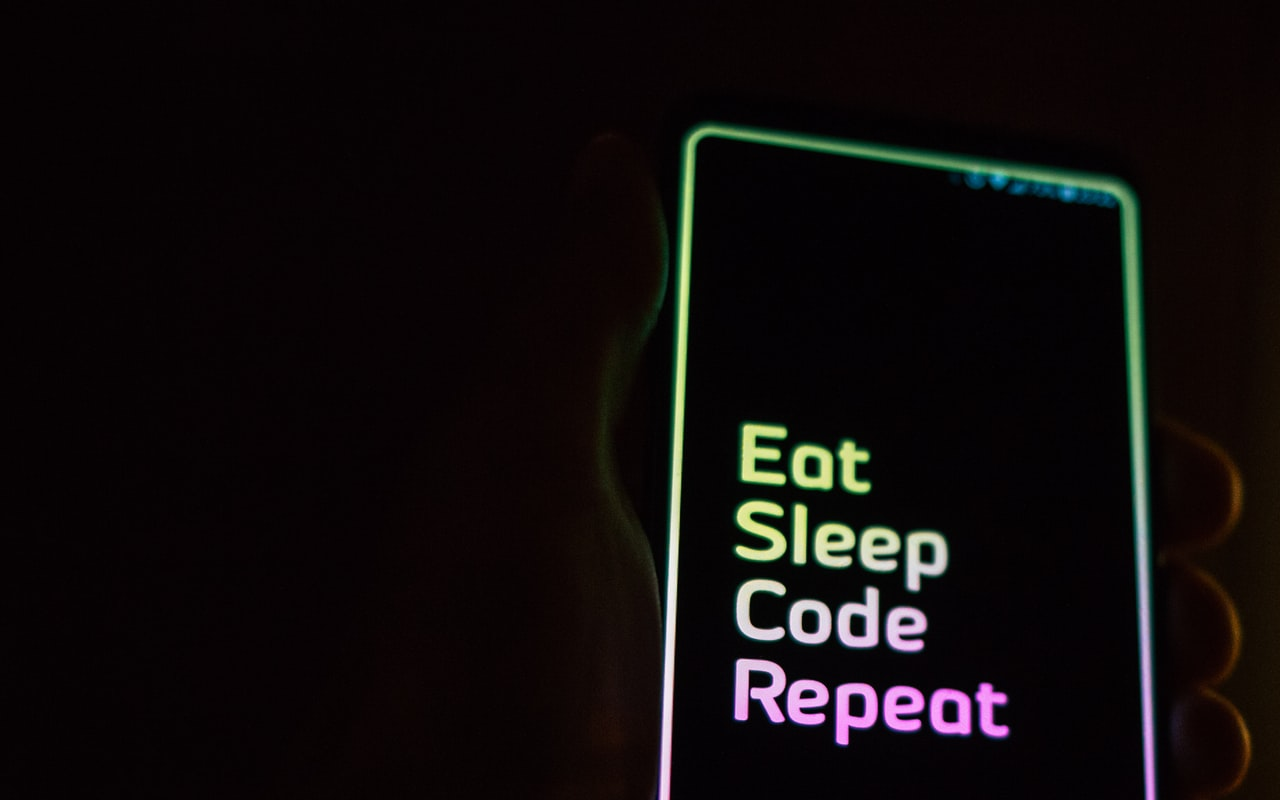
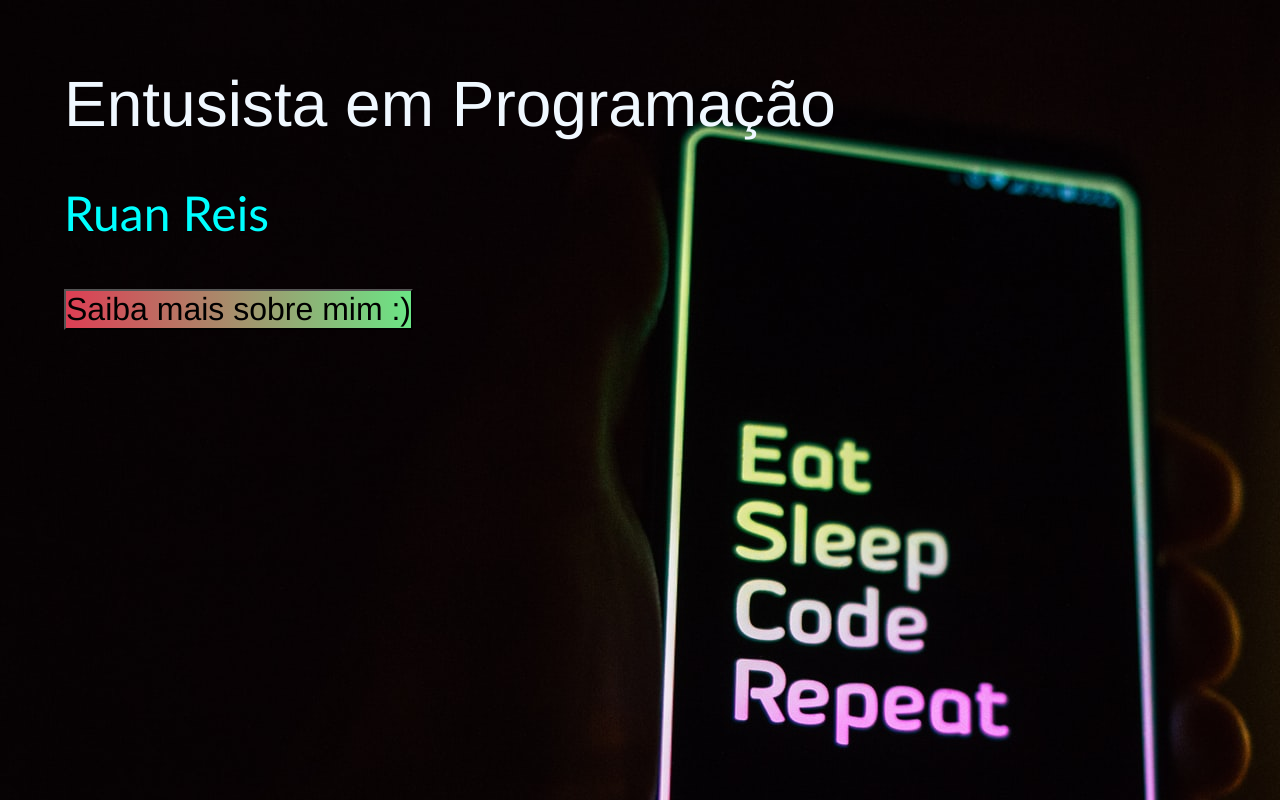
Before and after one commit to Limb00z/Portifolio, a plain HTML site: page index.html in a window 1280 px wide. Drawn offline with Linux system fonts and the light colour scheme.

Commit message:
atualização 25/02

```diff
--- a/index.html
+++ b/index.html
@@ -17,9 +17,15 @@
             <div class="ing.wrapper">
                  <img src="imagens/bg.jpg" alt="">
             </div>
-            <h1>Entusista em Programação</h1>
-            <p>Ruan Reis</p>
-            <button>Saiba mais sobre mim :)</button>
+            <div class="banner">
+                <h1> Entusista em Programação </h1>
+                <p>Ruan Reis</p>
+                <button>Saiba mais sobre mim :)</button>
+                <style>
+                    @import url('https://fonts.googleapis.com/css2?family=EB+Garamond:ital,wght@1,400;1,500;1,600&display=swap');
+                </style>
+            </div>
+
         </header>
     </div>
 
--- a/style.css
+++ b/style.css
@@ -1,23 +1,63 @@
-@import url('https://fonts.googleapis.com/css2? família=EB+Garamond:ital,wght@1.400;1.500;1.600&display=swap');
+@import url('https://fonts.googleapis.com/css2?family=EB+Garamond:ital,wght@1,400;1,500;1,600&display=swap');
 
 *{
     margin: 0;
     padding: 0;
+
 }
 
 header{
     width: 100%;
     height: 100vh;
     overflow: hidden;
+    position: relative;
 }
+
 .img-wrapper{
-    width: auto;
-    height: auto;
+    width: 100%;
+    height: 100%;
     overflow: hidden;
+    background-color: rgba(0, 0, 0, 8)
 }
 
 .img-wrapper img{
-    width: auto;
-    height: auto;
+    width: 100%;
+    height: 100%;
     object-fit: cover;
+    opacity: 0,5;
+    animation: both 10s;
 }
+.banner{
+    position: absolute;
+    top: 9%;
+    left: 5%;
+
+}
+.banner h1{
+    color: aliceblue;
+    font-size: 4em;
+    font-family: 'Franklin Gothic Medium', 'Arial Narrow', Arial, sans-serif;
+    font-weight: 200;
+    text-shadow: 3em;
+    line-height: 1;
+    margin-bottom: 2;
+
+}
+
+.banner p{
+    font-family:'Trebuchet MS', 'Lucida Sans Unicode', 'Lucida Grande', 'Lucida Sans', Arial, sans-serif ;
+    color:  aqua;
+    font-size: 3em;
+    text-shadow: 3em rgba(0, 0, 0, 8);
+    margin-top: 1em;
+    margin-bottom: 1em;
+}
+
+.banner button{
+    font-family: 'Franklin Gothic Medium', 'Arial Narrow', Arial, sans-serif ;
+    color: black;
+    font-size: 2em;
+    background: #dd3e54;
+background: -webkit-linear-gradient(to left, #6be585, #dd3e54);
+background: linear-gradient(to left, #6be585, #dd3e54); ;
+}
```
